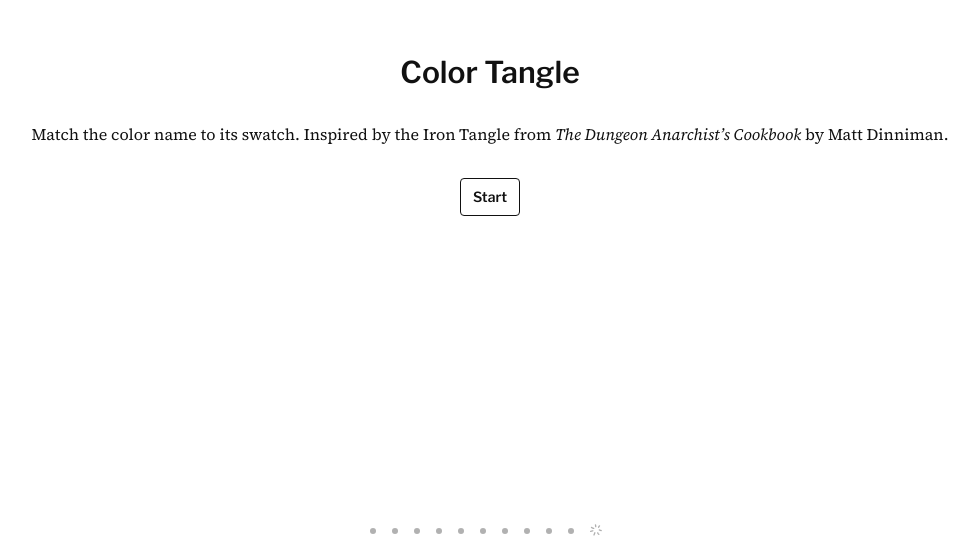
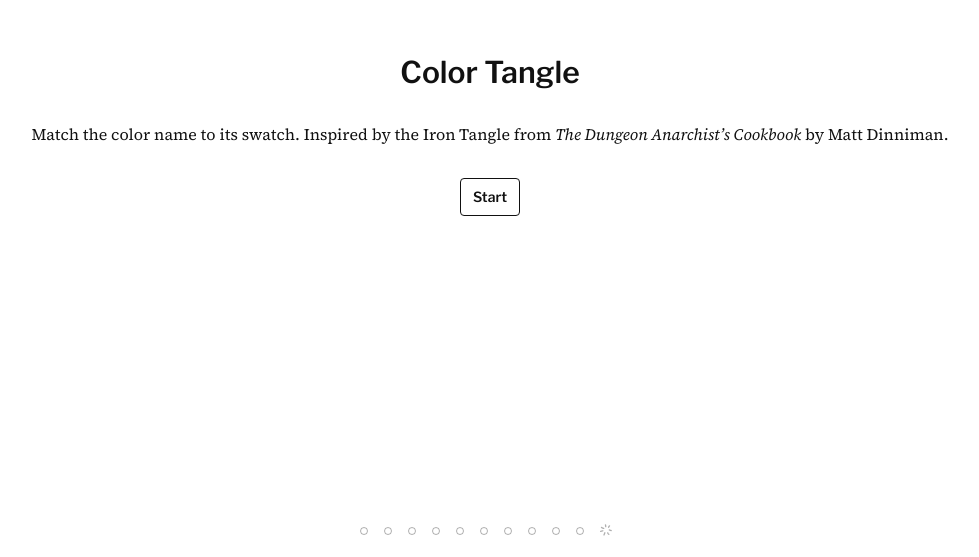
Before and after one commit to skullface/color-tangle, a Next.js app: page / in a window 1280 px wide. Shown: the part 243-800 px from the top of the page, without its empty margins (150-1129 px from the left). Built offline with nearby package versions, Linux system fonts and the light colour scheme.

Commit message:
indicator styling

```diff
--- a/components/ResultsNav.tsx
+++ b/components/ResultsNav.tsx
@@ -54,12 +54,13 @@ export function ResultsNav({
                   : "Next color"
               }
               className={cn(
+                "group",
                 "p-2 first:pl-0",
                 "border-0 cursor-pointer",
                 "opacity-33 hover:opacity-100",
               )}
             >
-              <span className="block size-1.5 rounded-full bg-current" />
+              <span className="block size-2 rounded-full bg-transparent border border-current group-hover:bg-current" />
             </button>
           );
         }
@@ -73,7 +74,14 @@ export function ResultsNav({
               isCurrent ? "opacity-100" : "opacity-33",
             )}
           >
-            <span className="block size-1.5 rounded-full bg-current" />
+            <span
+              className={cn(
+                "block size-2 rounded-full",
+                isCurrent
+                  ? "bg-current"
+                  : "bg-transparent border border-current",
+              )}
+            />
           </span>
         );
       })}
```
